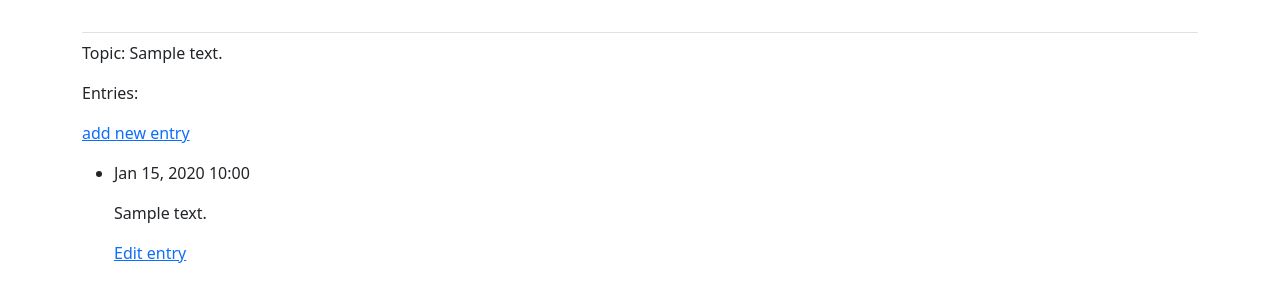
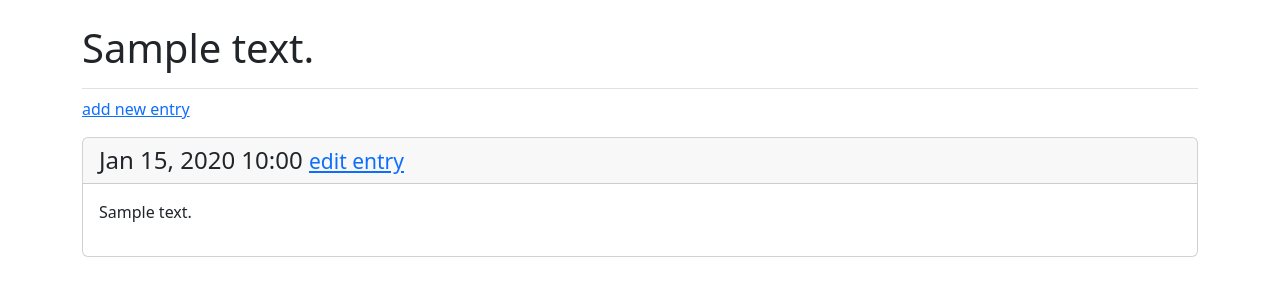
Before and after one commit to zhakiya-r/learning-log-app, a Django app: page /topics/1/ in a window 1280 px wide. Shown: the part 58-360 px from the top of the page. Run offline with Django 5.2, Linux system fonts and the light colour scheme; a user stored in the database is signed in; tables that the repository leaves empty hold one stand-in row (values such as "Sample post"); some libraries are stand-ins or nearby versions.

Commit message:
style(topics): redesign topics page

```diff
--- a/learning_logs/templates/learning_logs/topic.html
+++ b/learning_logs/templates/learning_logs/topic.html
@@ -1,27 +1,27 @@
 {% extends "learning_logs/base.html" %}
 
+{% block page_header %}
+    <h1>{{ topic.text }}</h1>
+{% endblock page_header %}
+
 {% block content %}
-
-    <p>Topic: {{ topic }}</p>
-
-    <p>Entries:</p>
     <p>
         <a href="{% url 'learning_logs:new_entry' topic.id %}">add new entry</a>
     </p>
-    <ul>
+
     {% for entry in entries %}
-        <li>
-            <p>{{ entry.date_added|date:'M d, Y H:i' }}</p>
-            <p>{{ entry.text|linebreaks }}</p>
-            <p>
-                <a href="{% url 'learning_logs:edit_entry' entry.id %}">Edit entry</a>
-            </p>
-        </li>
+        <div class="card mb-3">
+            <!-- Header with timestamp and edit link -->
+            <h4 class="card-header">
+                {{ entry.date_added|date:'M d, Y H:i' }}
+                <small><a href="{% url 'learning_logs:edit_entry' entry.id %}">
+                    edit entry</a></small>
+            </h4>
+            <!-- Panel body with input text -->
+            <div class="card-body">{{ entry.text|linebreaks }}</div>
+        </div>
     {% empty %}
-        <li>
-            There are no entries for this topic yet.
-        </li>
+        <p>There are no entries for this topic yet.</p>
     {% endfor %}
-    </ul>
 
 {% endblock content %}
```
Also changed, not shown: learning_logs/templates/learning_logs/topics.html (+7 -4 lines).
